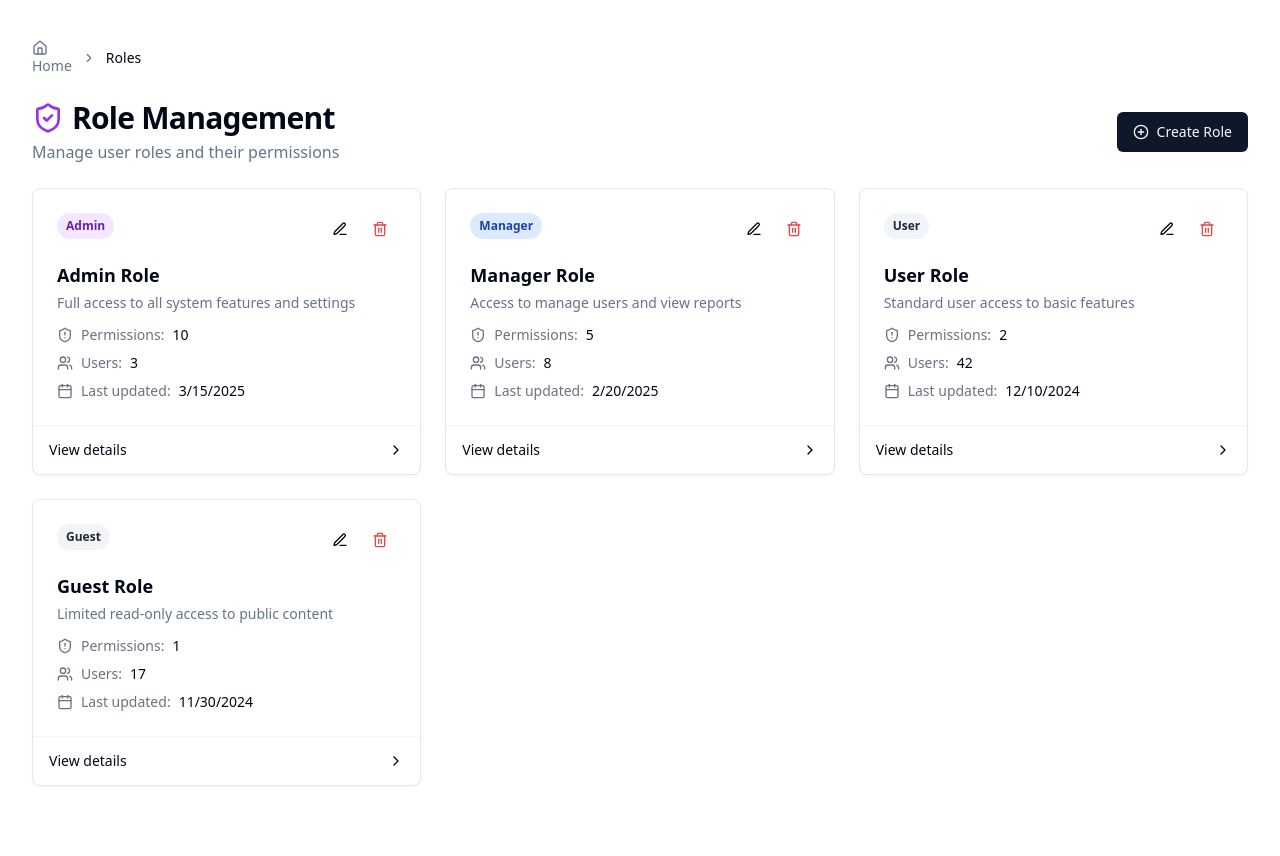
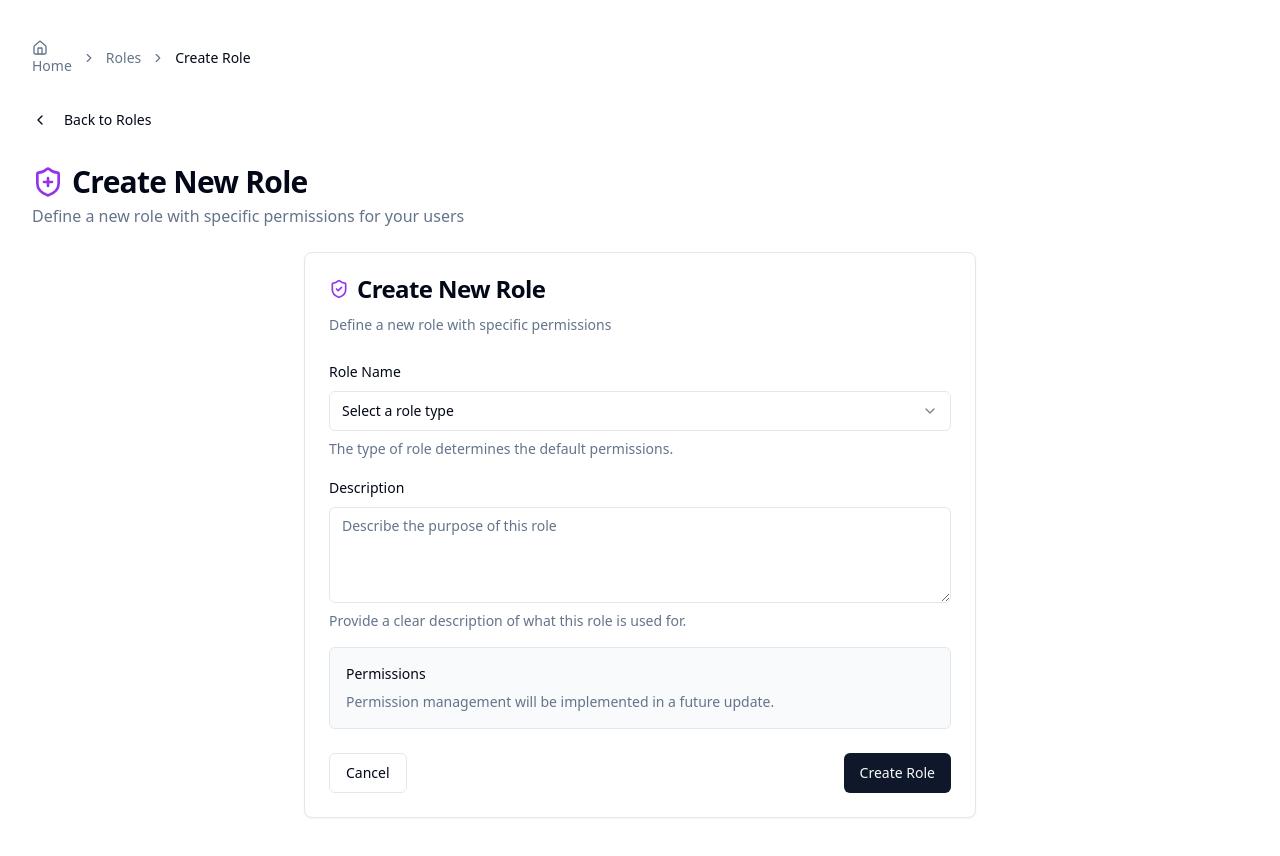
Before and after one commit to 94karimibrahim/user-flow-control-center, a React (Vite) app: page /roles/new in a window 1280 px wide. Before the commit this address led to /roles. Before the commit the page ends 826 px from the top, so only its background shows below. Built offline with nearby package versions, Linux system fonts and the light colour scheme.

Commit message:
feat: Create role page

```diff
--- a/src/App.tsx
+++ b/src/App.tsx
@@ -9,6 +9,7 @@ import Users from "./pages/Users";
 import UserProfile from "./pages/UserProfile";
 import Roles from "./pages/Roles";
 import RoleDetail from "./pages/RoleDetail";
+import CreateRole from "./pages/CreateRole";
 import NotFound from "./pages/NotFound";
 
 const queryClient = new QueryClient();
@@ -24,6 +25,7 @@ const App = () => (
           <Route path="/users" element={<Users />} />
           <Route path="/users/:id" element={<UserProfile />} />
           <Route path="/roles" element={<Roles />} />
+          <Route path="/roles/new" element={<CreateRole />} />
           <Route path="/roles/:id" element={<RoleDetail />} />
           <Route path="*" element={<NotFound />} />
         </Routes>
--- /dev/null
+++ b/src/components/roles/RoleForm.tsx
@@ -0,0 +1,155 @@
+
+import { useState } from "react";
+import { useNavigate } from "react-router-dom";
+import { v4 as uuidv4 } from "uuid";
+import { toast } from "sonner";
+import { Role, UserRole } from "@/types/user";
+import { Card, CardContent, CardDescription, CardFooter, CardHeader, CardTitle } from "@/components/ui/card";
+import { Button } from "@/components/ui/button";
+import { Form, FormControl, FormDescription, FormField, FormItem, FormLabel, FormMessage } from "@/components/ui/form";
+import { Input } from "@/components/ui/input";
+import { Textarea } from "@/components/ui/textarea";
+import { useForm } from "react-hook-form";
+import { zodResolver } from "@hookform/resolvers/zod";
+import * as z from "zod";
+import { Select, SelectContent, SelectItem, SelectTrigger, SelectValue } from "@/components/ui/select";
+import { ShieldCheck } from "lucide-react";
+
+const formSchema = z.object({
+  name: z.enum(["admin", "manager", "user", "guest"], {
+    required_error: "Please select a role type",
+  }),
+  description: z.string().min(5, {
+    message: "Description must be at least 5 characters",
+  }),
+});
+
+type FormData = z.infer<typeof formSchema>;
+
+export type RoleFormProps = {
+  onSubmit: (role: Role) => void;
+  initialData?: Partial<Role>;
+  isEditing?: boolean;
+};
+
+export function RoleForm({ onSubmit, initialData, isEditing = false }: RoleFormProps) {
+  const navigate = useNavigate();
+  const [permissions, setPermissions] = useState<string[]>(initialData?.permissions || []);
+
+  const form = useForm<FormData>({
+    resolver: zodResolver(formSchema),
+    defaultValues: {
+      name: (initialData?.name as UserRole) || undefined,
+      description: initialData?.description || "",
+    },
+  });
+
+  const handleSubmit = (values: FormData) => {
+    const now = new Date().toISOString().split('T')[0];
+
+    const role: Role = {
+      id: initialData?.id || uuidv4(),
+      name: values.name as UserRole,
+      description: values.description,
+      permissions: permissions,
+      usersCount: initialData?.usersCount || 0,
+      createdAt: initialData?.createdAt || now,
+      updatedAt: now,
+    };
+
+    onSubmit(role);
+  };
+
+  return (
+    <Card>
+      <CardHeader>
+        <div className="flex items-center gap-2 mb-2">
+          <ShieldCheck className="h-5 w-5 text-purple-600" />
+          <CardTitle>{isEditing ? "Edit Role" : "Create New Role"}</CardTitle>
+        </div>
+        <CardDescription>
+          {isEditing
+            ? "Update the role details and permissions"
+            : "Define a new role with specific permissions"}
+        </CardDescription>
+      </CardHeader>
+      <Form {...form}>
+        <form onSubmit={form.handleSubmit(handleSubmit)}>
+          <CardContent className="space-y-4">
+            <FormField
+              control={form.control}
+              name="name"
+              render={({ field }) => (
+                <FormItem>
+                  <FormLabel>Role Name</FormLabel>
+                  <Select
+                    onValueChange={field.onChange}
+                    defaultValue={field.value}
+                    disabled={isEditing}
+                  >
+                    <FormControl>
+                      <SelectTrigger>
+                        <SelectValue placeholder="Select a role type" />
+                      </SelectTrigger>
+                    </FormControl>
+                    <SelectContent>
+                      <SelectItem value="admin">Admin</SelectItem>
+                      <SelectItem value="manager">Manager</SelectItem>
+                      <SelectItem value="user">User</SelectItem>
+                      <SelectItem value="guest">Guest</SelectItem>
+                    </SelectContent>
+                  </Select>
+                  <FormDescription>
+                    The type of role determines the default permissions.
+                  </FormDescription>
+                  <FormMessage />
+                </FormItem>
+              )}
+            />
+
+            <FormField
+              control={form.control}
+              name="description"
+              render={({ field }) => (
+                <FormItem>
+                  <FormLabel>Description</FormLabel>
+                  <FormControl>
+                    <Textarea
+                      placeholder="Describe the purpose of this role"
+                      className="min-h-24"
+                      {...field}
+                    />
+                  </FormControl>
+                  <FormDescription>
+                    Provide a clear description of what this role is used for.
+                  </FormDescription>
+                  <FormMessage />
+                </FormItem>
+              )}
+            />
+
+            {/* Permissions section will be added later */}
+            <div className="border rounded-md p-4 bg-gray-50">
+              <p className="text-sm font-medium mb-2">Permissions</p>
+              <p className="text-sm text-muted-foreground">
+                Permission management will be implemented in a future update.
+              </p>
+            </div>
+          </CardContent>
+          <CardFooter className="flex justify-between">
+            <Button
+              type="button"
+              variant="outline"
+              onClick={() => navigate("/roles")}
+            >
+              Cancel
+            </Button>
+            <Button type="submit">
+              {isEditing ? "Update Role" : "Create Role"}
+            </Button>
+          </CardFooter>
+        </form>
+      </Form>
+    </Card>
+  );
+}
--- /dev/null
+++ b/src/pages/CreateRole.tsx
@@ -0,0 +1,74 @@
+
+import { useState } from "react";
+import { useNavigate, Link } from "react-router-dom";
+import { toast } from "sonner";
+import { Role } from "@/types/user";
+import { roles as initialRoles } from "@/data/roles";
+import { RoleForm } from "@/components/roles/RoleForm";
+import { Button } from "@/components/ui/button";
+import { Breadcrumb, BreadcrumbItem, BreadcrumbLink, BreadcrumbList, BreadcrumbPage, BreadcrumbSeparator } from "@/components/ui/breadcrumb";
+import { Home, ChevronLeft, ShieldPlus } from "lucide-react";
+
+const CreateRole = () => {
+  const navigate = useNavigate();
+
+  const handleCreateRole = (role: Role) => {
+    // In a real app, this would send the data to an API
+    // For now, we'll just show a success message and navigate back to the roles list
+    console.log("Created role:", role);
+    toast.success("Role created successfully!");
+    navigate("/roles");
+  };
+
+  return (
+    <div className="container mx-auto py-10">
+      <Breadcrumb className="mb-6">
+        <BreadcrumbList>
+          <BreadcrumbItem>
+            <BreadcrumbLink asChild>
+              <Link to="/">
+                <Home className="h-4 w-4 mr-1" />
+                Home
+              </Link>
+            </BreadcrumbLink>
+          </BreadcrumbItem>
+          <BreadcrumbSeparator />
+          <BreadcrumbItem>
+            <BreadcrumbLink asChild>
+              <Link to="/roles">Roles</Link>
+            </BreadcrumbLink>
+          </BreadcrumbItem>
+          <BreadcrumbSeparator />
+          <BreadcrumbPage>Create Role</BreadcrumbPage>
+        </BreadcrumbList>
+      </Breadcrumb>
+
+      <Button
+        variant="ghost"
+        className="mb-6 pl-0 hover:bg-transparent"
+        onClick={() => navigate("/roles")}
+      >
+        <ChevronLeft className="mr-2 h-4 w-4" />
+        Back to Roles
+      </Button>
+
+      <div className="flex justify-between items-center mb-6">
+        <div>
+          <h1 className="text-3xl font-bold tracking-tight flex items-center gap-2">
+            <ShieldPlus className="h-8 w-8 text-purple-600" />
+            Create New Role
+          </h1>
+          <p className="text-muted-foreground mt-1">
+            Define a new role with specific permissions for your users
+          </p>
+        </div>
+      </div>
+
+      <div className="max-w-2xl mx-auto">
+        <RoleForm onSubmit={handleCreateRole} />
+      </div>
+    </div>
+  );
+};
+
+export default CreateRole;
```
